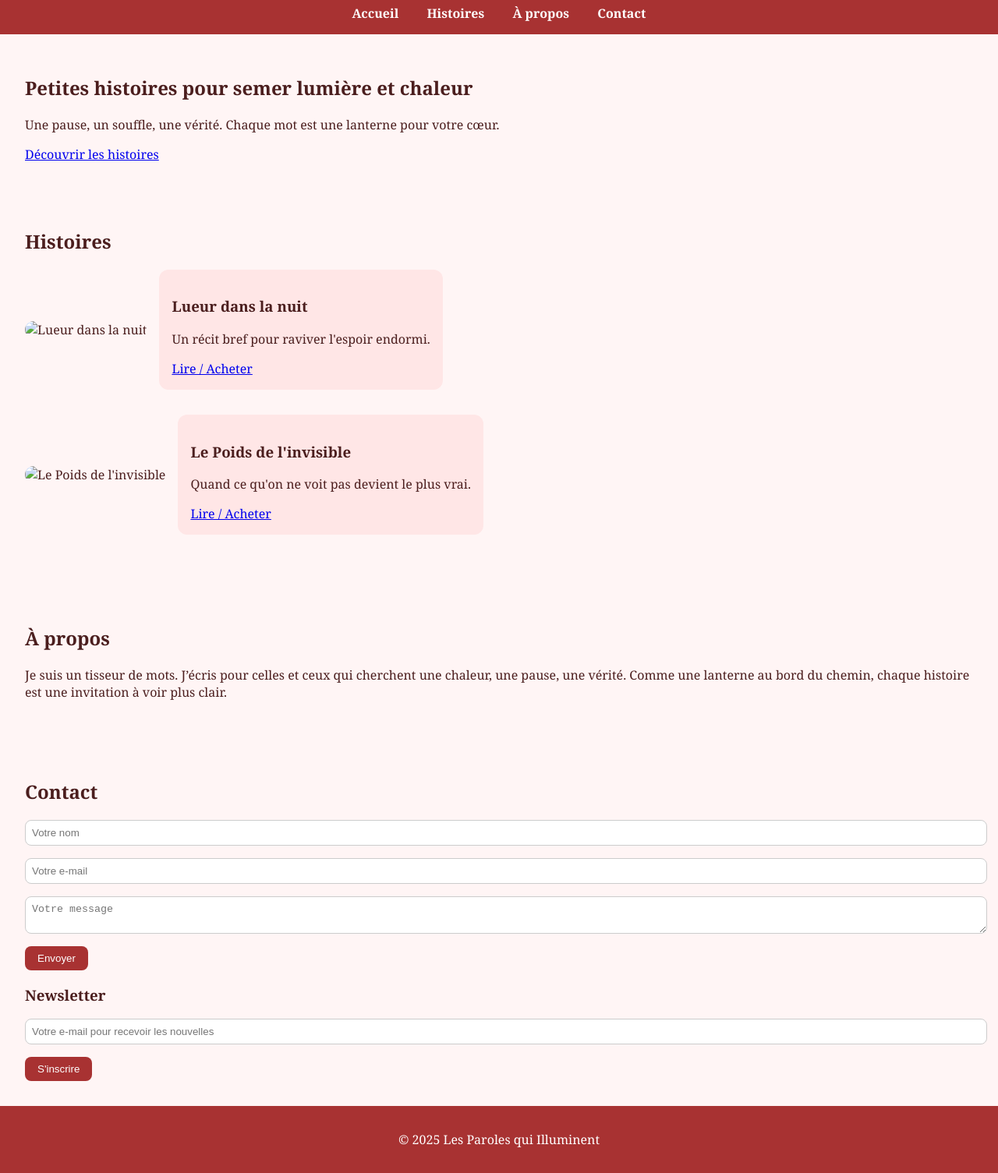
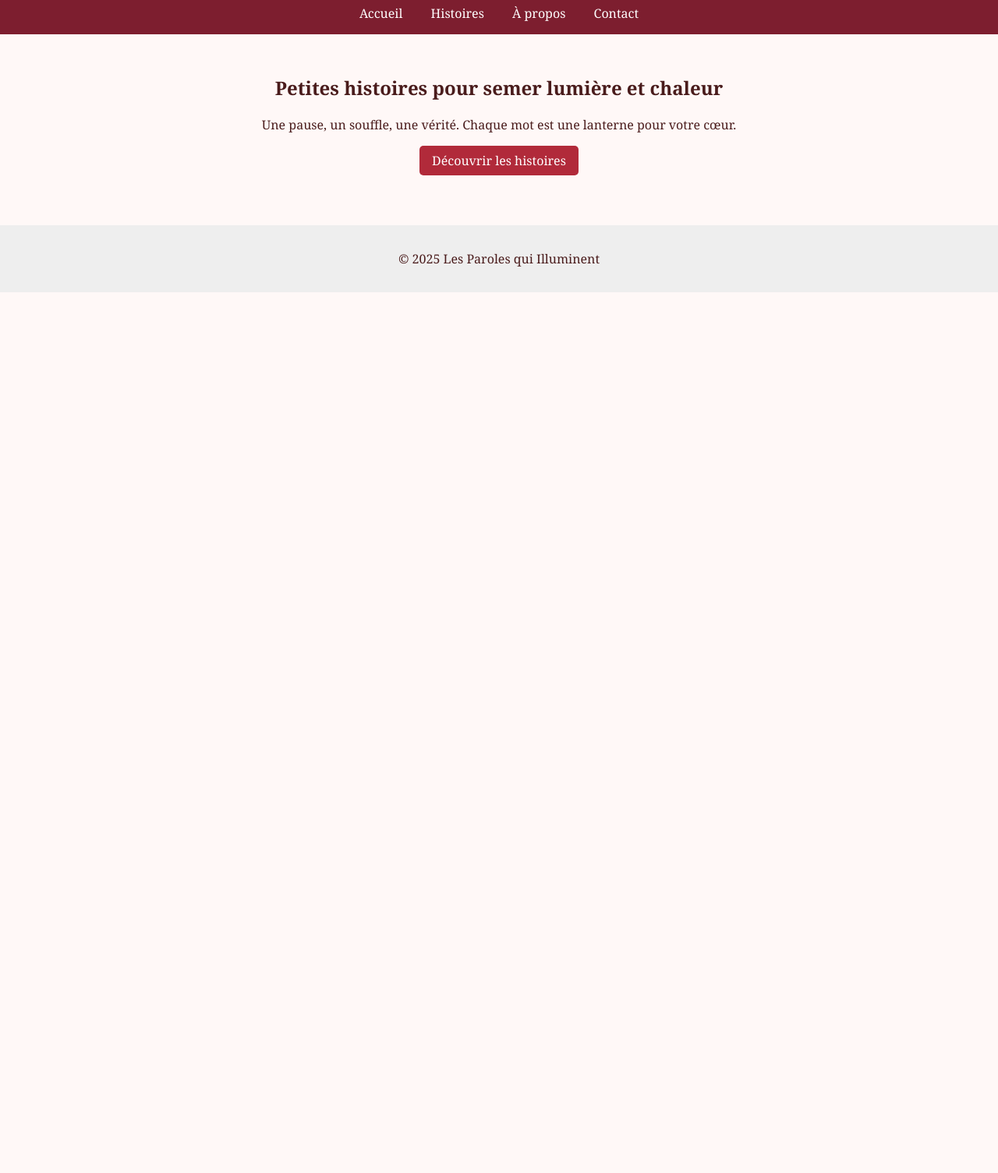
Before and after one commit to Guaris55/les-paroles-qui-illuminent-site, a plain HTML site: page index.html in a window 1280 px wide. Shown: the part 96-1601 px from the top of the page at 78% size. After the commit the page ends 800 px from the top, so only its background shows below. Drawn offline with Linux system fonts and the light colour scheme.

Commit message:
Add files via upload

```diff
--- a/index.html
+++ b/index.html
@@ -1,66 +1,31 @@
-
 <!DOCTYPE html>
 <html lang="fr">
 <head>
-    <meta charset="UTF-8">
-    <meta name="viewport" content="width=device-width, initial-scale=1.0">
+  <meta charset="UTF-8" />
+  <meta name="viewport" content="width=device-width, initial-scale=1.0" />
+  <meta name="description" content="Petites histoires pour semer lumière et chaleur.">
+  <link rel="stylesheet" href="style.css" />
   <title>Les Paroles qui Illuminent</title>
-    <link rel="stylesheet" href="styles.css">
 </head>
 <body>
   <header>
     <h1>Les Paroles qui Illuminent</h1>
     <nav>
-            <a href="#accueil">Accueil</a>
-            <a href="#histoires">Histoires</a>
-            <a href="#apropos">À propos</a>
-            <a href="#contact">Contact</a>
+      <a href="index.html">Accueil</a>
+      <a href="histoires.html">Histoires</a>
+      <a href="a-propos.html">À propos</a>
+      <a href="contact.html">Contact</a>
     </nav>
   </header>
-    <section id="accueil">
+  <main>
+    <section class="intro">
       <h2>Petites histoires pour semer lumière et chaleur</h2>
       <p>Une pause, un souffle, une vérité. Chaque mot est une lanterne pour votre cœur.</p>
-        <a href="#histoires" class="btn">Découvrir les histoires</a>
+      <a href="histoires.html" class="button">Découvrir les histoires</a>
     </section>
-    <section id="histoires">
-        <h2>Histoires</h2>
-        <div class="histoire">
-            <img src="histoire1.jpg" alt="Lueur dans la nuit">
-            <div>
-                <h3>Lueur dans la nuit</h3>
-                <p>Un récit bref pour raviver l'espoir endormi.</p>
-                <a href="https://gumroad.com/l/lueur" target="_blank">Lire / Acheter</a>
-            </div>
-        </div>
-        <div class="histoire">
-            <img src="histoire2.jpg" alt="Le Poids de l'invisible">
-            <div>
-                <h3>Le Poids de l'invisible</h3>
-                <p>Quand ce qu'on ne voit pas devient le plus vrai.</p>
-                <a href="https://ko-fi.com/s/f5f6d2b9db" target="_blank">Lire / Acheter</a>
-            </div>
-        </div>
-    </section>
-    <section id="apropos">
-        <h2>À propos</h2>
-        <p>Je suis un tisseur de mots. J’écris pour celles et ceux qui cherchent une chaleur, une pause, une vérité. Comme une lanterne au bord du chemin, chaque histoire est une invitation à voir plus clair.</p>
-    </section>
-    <section id="contact">
-        <h2>Contact</h2>
-        <form action="https://formspree.io/f/mwkgyqna" method="POST">
-            <input type="text" name="name" placeholder="Votre nom" required>
-            <input type="email" name="email" placeholder="Votre e-mail" required>
-            <textarea name="message" placeholder="Votre message" required></textarea>
-            <button type="submit">Envoyer</button>
-        </form>
-        <h3>Newsletter</h3>
-        <form action="https://formspree.io/f/mwkgyqna" method="POST">
-            <input type="email" name="email" placeholder="Votre e-mail pour recevoir les nouvelles" required>
-            <button type="submit">S'inscrire</button>
-        </form>
-    </section>
+  </main>
   <footer>
-        <p>© 2025 Les Paroles qui Illuminent</p>
+    <p>&copy; 2025 Les Paroles qui Illuminent</p>
   </footer>
 </body>
 </html>
--- a/style.css
+++ b/style.css
@@ -1,40 +1,40 @@
-
 body {
   margin: 0;
   font-family: 'Georgia', serif;
-  background: #fffafc;
-  color: #2e001e;
+  background: #fff8f7;
+  color: #4a1c1c;
 }
 header {
-  background: #800020;
+  background: #7d1e2f;
   color: white;
   padding: 1rem;
   text-align: center;
 }
 nav a {
+  margin: 0 1rem;
   color: white;
-  margin: 0 1rem;
   text-decoration: none;
 }
-.hero {
+nav a:hover {
+  text-decoration: underline;
+}
+main {
+  padding: 2rem;
+}
+.intro {
   text-align: center;
-  padding: 3rem 1rem;
-  background-color: #ffeef4;
 }
-.cta {
-  text-align: center;
-  margin: 2rem;
-}
-.btn {
-  padding: 0.7rem 1.5rem;
-  background: #b3003b;
+.button {
+  display: inline-block;
+  padding: 0.5rem 1rem;
+  background: #b12a3a;
   color: white;
   text-decoration: none;
   border-radius: 5px;
 }
 footer {
-  background: #800020;
-  color: white;
   text-align: center;
+  margin-top: 2rem;
   padding: 1rem;
+  background: #eee;
 }
```
Also changed, not shown: a-propos.html (+1 -29 lines), contact.html (+7 -27 lines), histoires.html (+7 -41 lines), histoires/lanterne-du-jour.html (added, +1 -0 lines), histoires/lumiere-sur-les-pierres.html (added, +1 -0 lines), histoires/plus-de-beaute.html (added, +1 -0 lines), histoires/souffle-de-verite.html (added, +1 -0 lines), 1 other file. Lines whose indentation alone changed are shown as unchanged.
